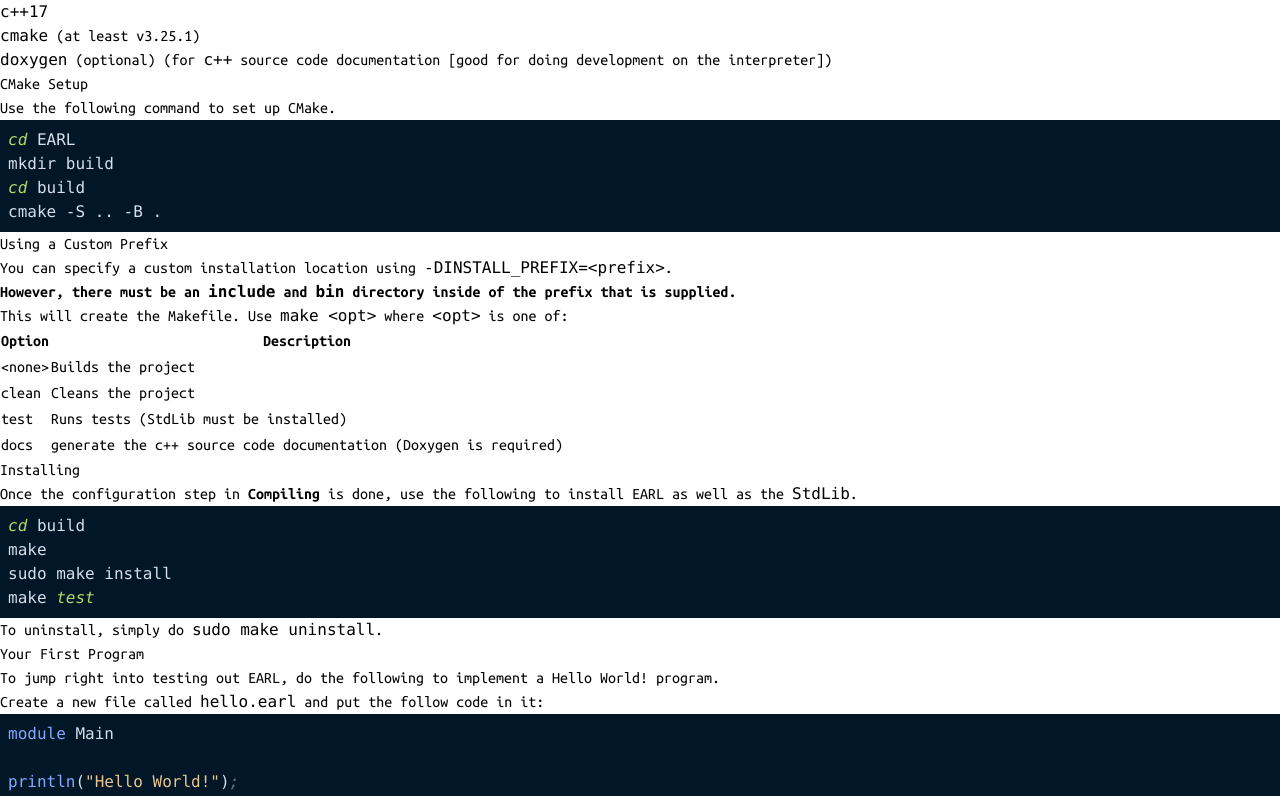
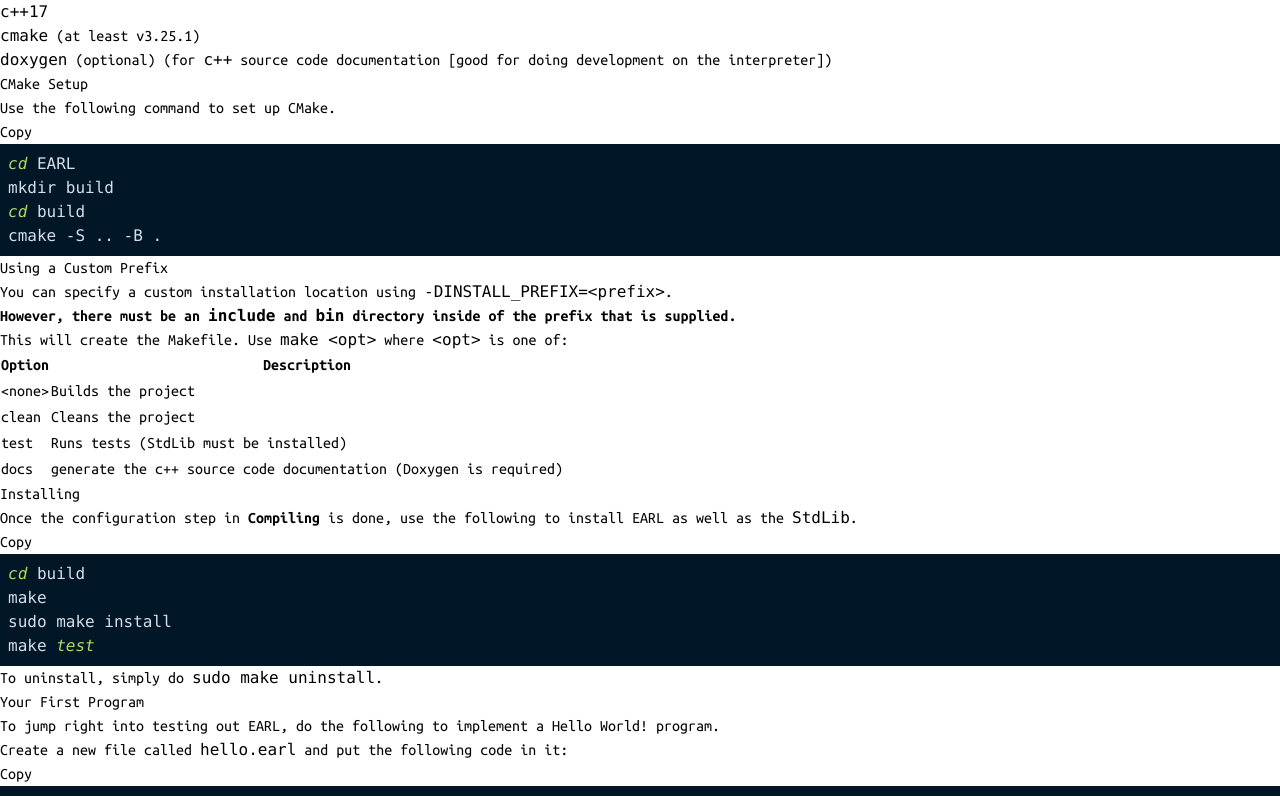
Before and after one commit to malloc-nbytes/EARL-web, a React (Vite) app: page /documentation in a window 1280 px wide. Shown: the part 2880-3676 px from the top of the page. Built offline with nearby package versions, Linux system fonts and the light colour scheme.

Commit message:
styling update

```diff
--- a/package.json
+++ b/package.json
@@ -10,6 +10,8 @@
     "preview": "vite preview"
   },
   "dependencies": {
+    "@fortawesome/free-solid-svg-icons": "^6.6.0",
+    "@fortawesome/react-fontawesome": "^0.2.2",
     "katex": "^0.16.11",
     "react": "^18.3.1",
     "react-dom": "^18.3.1",
--- a/src/components/EARLCodeSnippet.jsx
+++ b/src/components/EARLCodeSnippet.jsx
@@ -1,9 +1,26 @@
 import { Light as SyntaxHighlighter } from 'react-syntax-highlighter';
 import { nightOwl } from 'react-syntax-highlighter/dist/esm/styles/hljs';
+import { useState } from 'react';
 
 function EARLCodeSnippet({ code, language }) {
+    const [copied, setCopied] = useState(false);
+
+    const handleCopy = () => {
+        navigator.clipboard.writeText(code).then(() => {
+            setCopied(true);
+            setTimeout(() => setCopied(false), 2000); // Reset after 2 seconds
+        });
+    };
+
     return (
-        <div className="my-6 p-6 bg-slate-800 border border-slate-600 rounded-lg shadow-lg">
+        <div className="relative my-6 p-6 bg-slate-800 border border-slate-600 rounded-lg shadow-lg">
+            <button
+                onClick={handleCopy}
+                className="absolute top-4 right-4 bg-slate-600 text-white px-3 py-1 rounded-lg hover:bg-slate-500 transition duration-200"
+                title="Copy to clipboard"
+            >
+                {copied ? "Copied!" : "Copy"}
+            </button>
             <pre className="text-white overflow-x-auto">
                 <SyntaxHighlighter language={language} style={nightOwl}>
                     {code}
--- a/src/components/EARLInfo.jsx
+++ b/src/components/EARLInfo.jsx
@@ -2,6 +2,9 @@ import { useState, useEffect, useRef } from 'react';
 
 function EARLInfo({ text }) {
     const [isVisible, setIsVisible] = useState(false);
+    const [textOpacity, setTextOpacity] = useState(0);
+    const [bgOpacity, setBgOpacity] = useState(0);
+    const [scale, setScale] = useState(1); // New state for scale
     const elementRef = useRef(null);
 
     useEffect(() => {
@@ -12,7 +15,7 @@ function EARLInfo({ text }) {
                 }
             },
             {
-                threshold: 0.9,
+                threshold: 0.3,
             }
         );
 
@@ -20,7 +23,6 @@ function EARLInfo({ text }) {
             observer.observe(elementRef.current);
         }
 
-        // Cleanup observer on unmount
         return () => {
             if (elementRef.current) {
                 observer.unobserve(elementRef.current);
@@ -28,7 +30,15 @@ function EARLInfo({ text }) {
         };
     }, []);
 
-    // Function to escape HTML special characters
+    useEffect(() => {
+        if (isVisible) {
+            const timeoutId = setTimeout(() => {
+                setTextOpacity(1);
+            }, 50);
+            return () => clearTimeout(timeoutId);
+        }
+    }, [isVisible]);
+
     const escapeHTML = (str) => {
         return str.replace(/[&<>"']/g, (match) => {
             switch (match) {
@@ -42,43 +52,53 @@ function EARLInfo({ text }) {
         });
     };
 
-    // Function to parse text and convert inline code (backticks) and bold (asterisks) to respective elements
     const parseTextWithCodeAndBold = (text) => {
-        // Escape HTML special characters
         const escapedText = escapeHTML(text);
-
-        // Replace escaped characters for bold and inline code markers (/* and /`)
         const escapedBoldText = escapedText.replace(/\/\*/g, '%%BOLD%%');
         const escapedCodeText = escapedBoldText.replace(/\/`/g, '%%CODE%%');
 
-        // Now process bold (*) and inline code (`) markers
         const codeRegex = /`(.*?)`/g;
         const boldRegex = /\*(.*?)\*/g;
 
         let parsedText = escapedCodeText;
 
-        // First pass: Replace inline code
         parsedText = parsedText.replace(codeRegex, (match, p1) => {
-            return `<code class="bg-slate-700 text-white rounded-sm px-1">${p1}</code>`;
+            return `<code class="bg-slate-800 text-white rounded-sm px-1">${p1}</code>`;
         });
 
-        // Second pass: Replace bold text surrounded by *
         parsedText = parsedText.replace(boldRegex, (match, p1) => {
             return `<strong class="font-bold">${p1}</strong>`;
         });
 
-        // Finally, restore the escaped markers
         parsedText = parsedText.replace(/%%BOLD%%/g, '<span class="escaped-bold">/*</span>');
         parsedText = parsedText.replace(/%%CODE%%/g, '<span class="escaped-code">/`</span>');
 
-        // Return the parsed HTML
         return parsedText;
+    };
+
+    const handleMouseMove = () => {
+        setBgOpacity(0.1);
+        setScale(1.005); // Slightly scale up
+    };
+
+    const handleMouseLeave = () => {
+        setBgOpacity(0);
+        setScale(1); // Reset scale
     };
 
     return (
         <p
             ref={elementRef}
-            className={`text-sm md:text-base font-light bg-slate-800 transition-opacity duration-1000 ease-out ${isVisible ? 'opacity-100' : 'opacity-0'}`}
+            onMouseMove={handleMouseMove}
+            onMouseLeave={handleMouseLeave}
+            className={`text-sm md:text-base font-light bg-slate-800 transition-opacity duration-1000 ease-out`}
+            style={{
+                opacity: textOpacity,
+                backgroundColor: `rgba(255, 255, 255, ${bgOpacity})`,
+                position: 'relative',
+                transition: 'opacity 1s ease, transform 0.2s ease', // Add transition for scale
+                transform: `scale(${scale})`, // Apply scale transformation
+            }}
             dangerouslySetInnerHTML={{ __html: parseTextWithCodeAndBold(text) }}
         />
     );
--- a/src/components/EARLNavbar.jsx
+++ b/src/components/EARLNavbar.jsx
@@ -1,14 +1,14 @@
 import React from "react";
 
-function EARLNavbar() {
+function EARLNavbar({ selected }) {
     return (
         <header className="bg-slate-950 text-white shadow-md flex">
-            <nav className="max-w-screen-xl mx-auto p-4 flex justify-between items-center">
+            <nav className={"max-w-screen-xl mx-auto p-4 flex justify-between items-center"}>
                 <ul className="flex space-x-6">
                     <li>
                         <a
                             href="/home"
-                            className="text-sm md:text-base font-light hover:text-gray-300 transition-colors"
+                            className={`text-sm md:text-base font-light hover:text-gray-300 transition-colors ${selected === 'home' ? 'underline' : ''}`}
                         >
                             Home
                         </a>
@@ -16,7 +16,7 @@ function EARLNavbar() {
                     <li>
                         <a
                             href="/about"
-                            className="text-sm md:text-base font-light hover:text-gray-300 transition-colors"
+                            className={`text-sm md:text-base font-light hover:text-gray-300 transition-colors ${selected === 'about' ? 'underline' : ''}`}
                         >
                             About
                         </a>
@@ -24,7 +24,7 @@ function EARLNavbar() {
                     <li>
                         <a
                             href="/documentation"
-                            className="text-sm md:text-base font-light hover:text-gray-300 transition-colors"
+                            className={`text-sm md:text-base font-light hover:text-gray-300 transition-colors ${selected === 'documentation' ? 'underline' : ''}`}
                         >
                             Documentation
                         </a>
@@ -32,7 +32,7 @@ function EARLNavbar() {
                     <li>
                         <a
                             href="/examples"
-                            className="text-sm md:text-base font-light hover:text-gray-300 transition-colors"
+                            className={`text-sm md:text-base font-light hover:text-gray-300 transition-colors ${selected === 'examples' ? 'underline' : ''}`}
                         >
                             Examples
                         </a>
@@ -40,7 +40,7 @@ function EARLNavbar() {
                     <li>
                         <a
                             href="/contact"
-                            className="text-sm md:text-base font-light hover:text-gray-300 transition-colors"
+                            className={`text-sm md:text-base font-light hover:text-gray-300 transition-colors ${selected === 'contact' ? 'underline' : ''}`}
                         >
                             Contact
                         </a>
--- a/src/pages/Documentation.jsx
+++ b/src/pages/Documentation.jsx
@@ -1,3 +1,6 @@
+import React, { useEffect, useState } from "react";
+import { FontAwesomeIcon } from '@fortawesome/react-fontawesome';
+import { faChevronUp } from '@fortawesome/free-solid-svg-icons';
 import Latex from "../components/Latex";
 import EARLNavbar from "../components/EARLNavbar";
 import EARLInfo from "../components/EARLInfo";
@@ -1745,7 +1748,7 @@ const sections = [
         content: (
             <>
                 <EARLInfo text='To jump right into testing out EARL, do the following to implement a Hello World! program.' />
-                <EARLInfo text='Create a new file called `hello.earl` and put the follow code in it:' />
+                <EARLInfo text='Create a new file called `hello.earl` and put the following code in it:' />
                 <EARLCodeSnippet code={yourFirstProgramSrc} language={'armasm'} />
                 <EARLInfo text='Then run:' />
                 <EARLCodeSnippet code={'earl ./hello.earl'} language={'bash'} />
@@ -1843,12 +1846,12 @@ function EARLSideBar({ sections }) {
 
 const Section = ({ id, title, content, subsections, extraContent, depth = 0 }) => {
     const titleClass = depth === 0
-        ? "text-4xl font-bold p-4 underline" // Main sections (depth 0)
+        ? "text-4xl font-bold p-4 border-b border-gray-400" // Main sections (depth 0)
         : depth === 1
-        ? "text-3xl font-bold p-4" // First level subsections
+        ? "text-3xl font-bold p-4 border-b border-gray-400"
         : depth === 2
-        ? "text-2xl font-bold p-4" // Second level subsections
-        : "text-xl font-bold p-4"; // Further nested sections
+        ? "text-2xl font-bold p-4 border-b border-gray-400"
+        : "text-xl font-bold p-4 border-b border-gray-400"; // More nested sections
 
     console.log("title: ", title, " titleclass: ", titleClass);
 
@@ -1867,7 +1870,7 @@ const Section = ({ id, title, content, subsections, extraContent, depth = 0 }) =
                             content={subsection.content}
                             subsections={subsection.subsections}
                             extraContent={subsection.extraContent}
-                            depth={depth + 1} // Increment depth for nested subsections
+                            depth={depth + 1}
                         />
                     ))}
                 </div>
@@ -1881,7 +1884,6 @@ const Section = ({ id, title, content, subsections, extraContent, depth = 0 }) =
 const ContentWrapper = ({ sections }) => {
     return (
         <div className="flex">
-            {/* Sidebar */}
             <EARLSideBar sections={sections} />
 
             {/* Main Content */}
@@ -1922,10 +1924,43 @@ function Documentation() {
 
     const mainClassName = [...mainColors, ...mainSize, ...mainLoc].join(" ");
 
+    // State to manage button visibility
+    const [isVisible, setIsVisible] = useState(false);
+
+    const handleScroll = () => {
+        if (window.scrollY > 300) {
+            setIsVisible(true);
+        } else {
+            setIsVisible(false);
+        }
+    };
+
+    const scrollToTop = () => {
+        window.scrollTo({ top: 0, behavior: 'smooth' });
+    };
+
+    useEffect(() => {
+        window.addEventListener("scroll", handleScroll);
+        return () => {
+            window.removeEventListener("scroll", handleScroll);
+        };
+    }, []);
+
     return (
         <div className={mainClassName}>
-            <EARLNavbar />
+            <EARLNavbar selected={"documentation"} />
             <ContentWrapper sections={sections} />
+
+            {/* Scroll to Top Button */}
+            {isVisible && (
+                <button
+                    onClick={scrollToTop}
+                    className="fixed bottom-4 right-4 bg-white bg-opacity-30 backdrop-blur-md border border-blue-600 text-white rounded-full w-12 h-12 flex items-center justify-center shadow-lg hover:bg-opacity-40 transition-all"
+                    aria-label="Scroll to top"
+                >
+                    <FontAwesomeIcon icon={faChevronUp} />
+                </button>
+            )}
         </div>
     );
 }
--- a/src/pages/Home.jsx
+++ b/src/pages/Home.jsx
@@ -24,7 +24,7 @@ function Home() {
 
     return (
         <main className={mainClassName}>
-            <EARLNavbar />
+            <EARLNavbar selected={"home"} />
             <EARLLegend />
         </main>
     );
```
Also changed, not shown: src/components/EARLSideBar.jsx (deleted, +0 -20 lines), src/index.css (line endings or trailing spaces), 1 other file (tests, documents, lock files or other folders).
